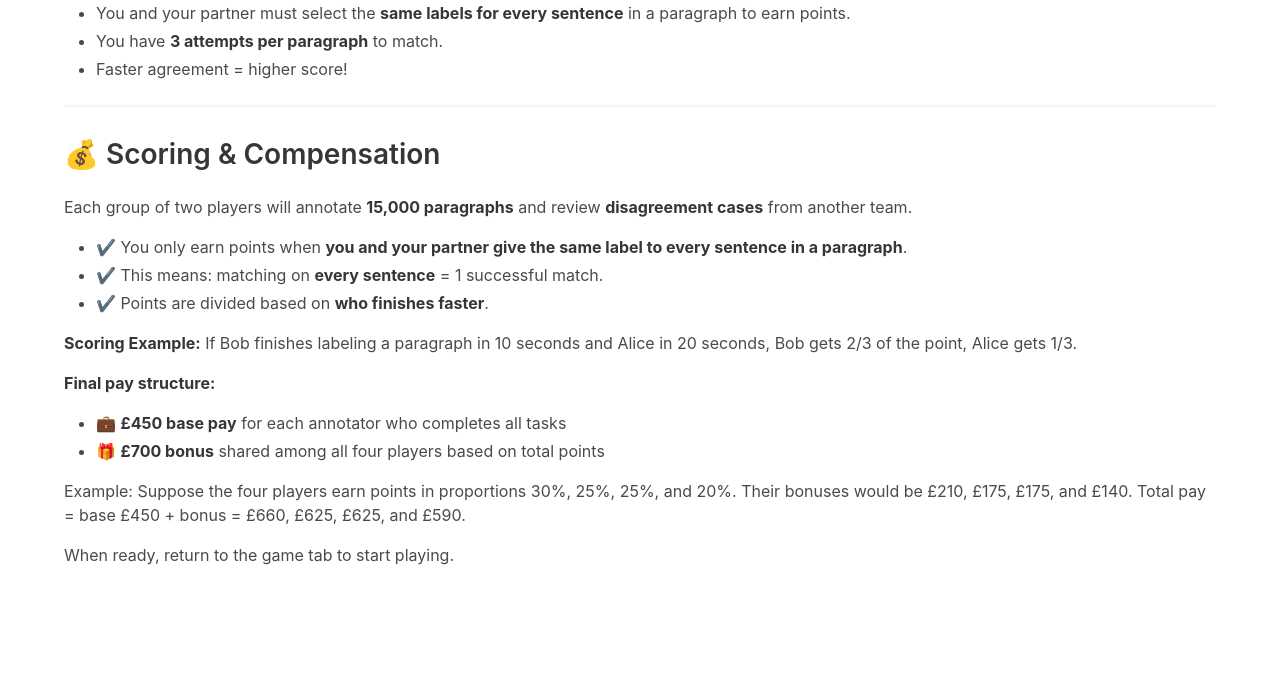
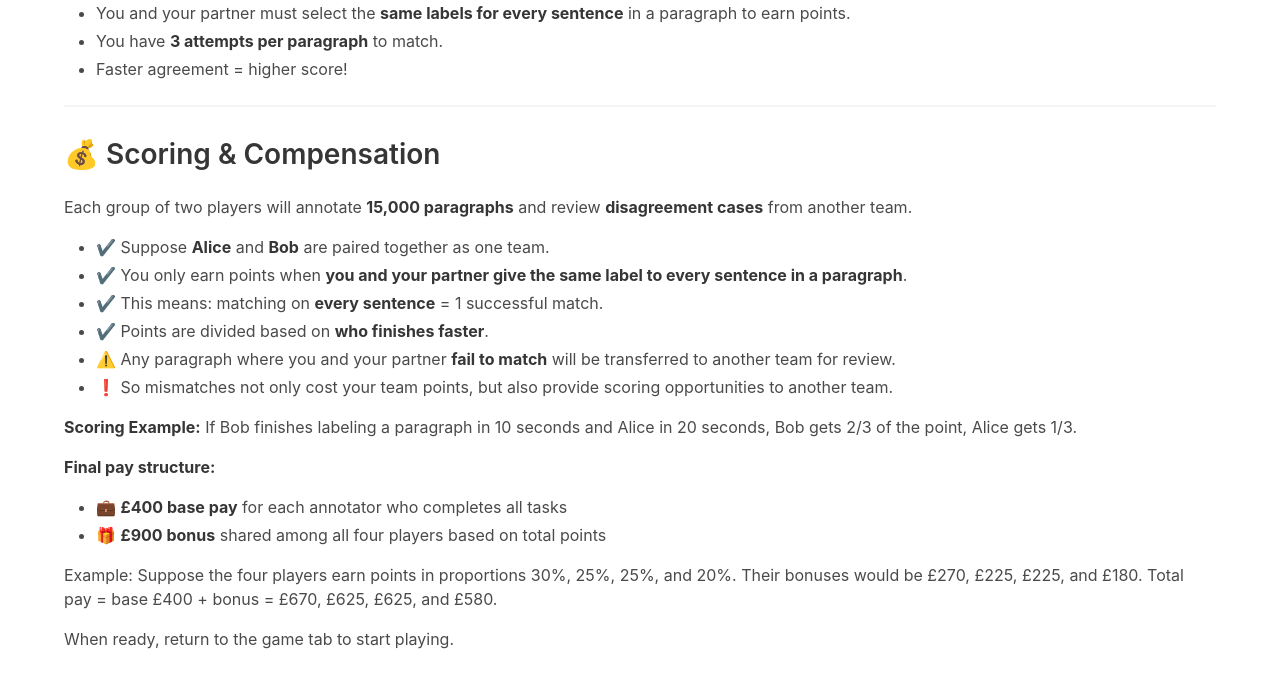
Before and after one commit to zzp-coder/GPR_Game, a Flask app: page /how-to-play in a window 1280 px wide. Shown: the part 1235-1934 px from the top of the page. Before the commit the page ends 1800 px from the top, so only its background shows below. Run offline with Flask 3, Linux system fonts and the light colour scheme.

Commit message:
adjust Scoring & Compensation

```diff
--- a/templates/how_to_play.html
+++ b/templates/how_to_play.html
@@ -74,21 +74,24 @@
       <p>Each group of two players will annotate <strong>15,000 paragraphs</strong> and review <strong>disagreement cases</strong> from another team.</p>
 
       <ul>
+        <li>✔️ Suppose <strong>Alice</strong> and <strong>Bob</strong> are paired together as one team.</li>
         <li>✔️ You only earn points when <strong>you and your partner give the same label to every sentence in a paragraph</strong>.</li>
         <li>✔️ This means: matching on <strong>every sentence</strong> = 1 successful match.</li>
         <li>✔️ Points are divided based on <strong>who finishes faster</strong>.</li>
+        <li>⚠️ Any paragraph where you and your partner <strong>fail to match</strong> will be transferred to another team for review.</li>
+        <li>❗ So mismatches not only cost your team points, but also provide scoring opportunities to another team.</li>
       </ul>
 
       <p><strong>Scoring Example:</strong> If Bob finishes labeling a paragraph in 10 seconds and Alice in 20 seconds, Bob gets 2/3 of the point, Alice gets 1/3.</p>
 
       <p><strong>Final pay structure:</strong></p>
-        <ul>
-          <li>💼 <strong>£450 base pay</strong> for each annotator who completes all tasks</li>
-          <li>🎁 <strong>£700 bonus</strong> shared among all four players based on total points</li>
-        </ul>
+      <ul>
+        <li>💼 <strong>£400 base pay</strong> for each annotator who completes all tasks</li>
+        <li>🎁 <strong>£900 bonus</strong> shared among all four players based on total points</li>
+      </ul>
       <p>
-        Example: Suppose the four players earn points in proportions 30%, 25%, 25%, and 20%. Their bonuses would be £210, £175, £175, and £140.
-        Total pay = base £450 + bonus = £660, £625, £625, and £590.
+        Example: Suppose the four players earn points in proportions 30%, 25%, 25%, and 20%. Their bonuses would be £270, £225, £225, and £180.
+        Total pay = base £400 + bonus = £670, £625, £625, and £580.
       </p>
 
       <p>When ready, return to the game tab to start playing.</p>
```
